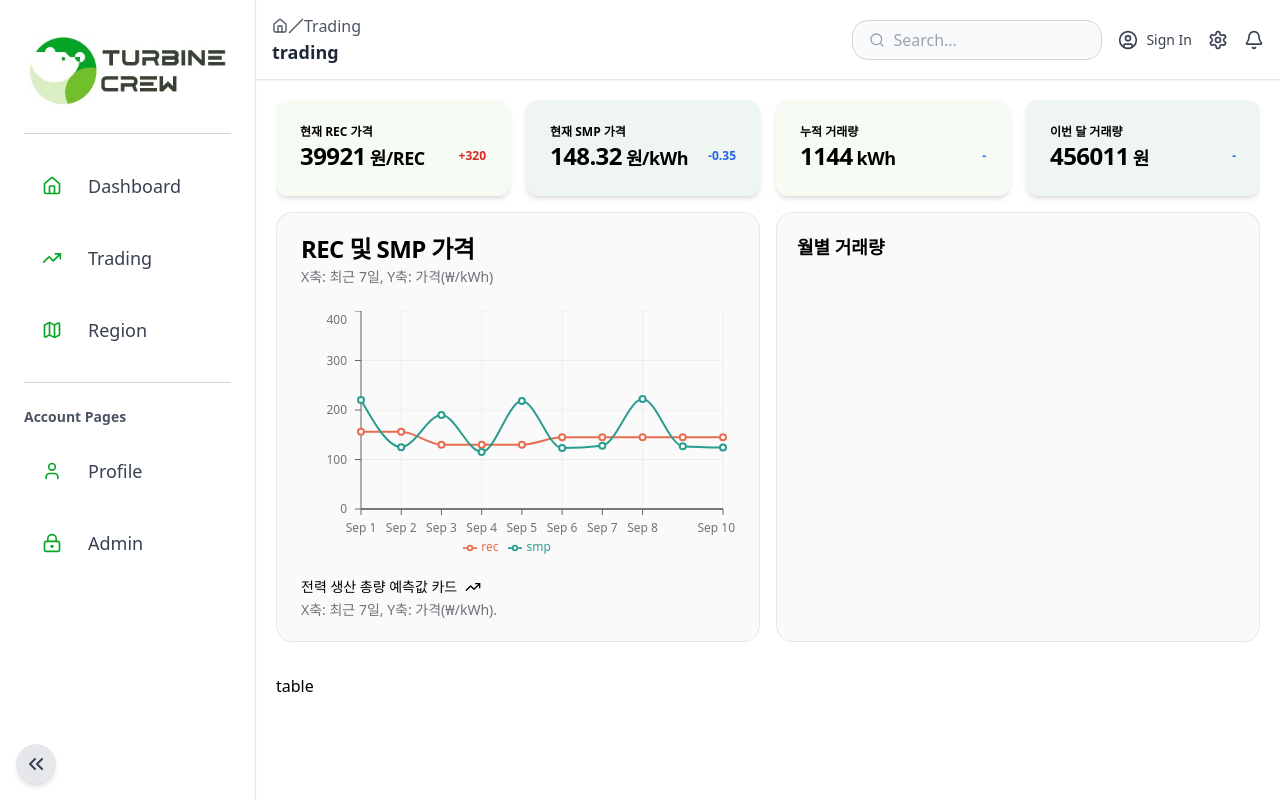
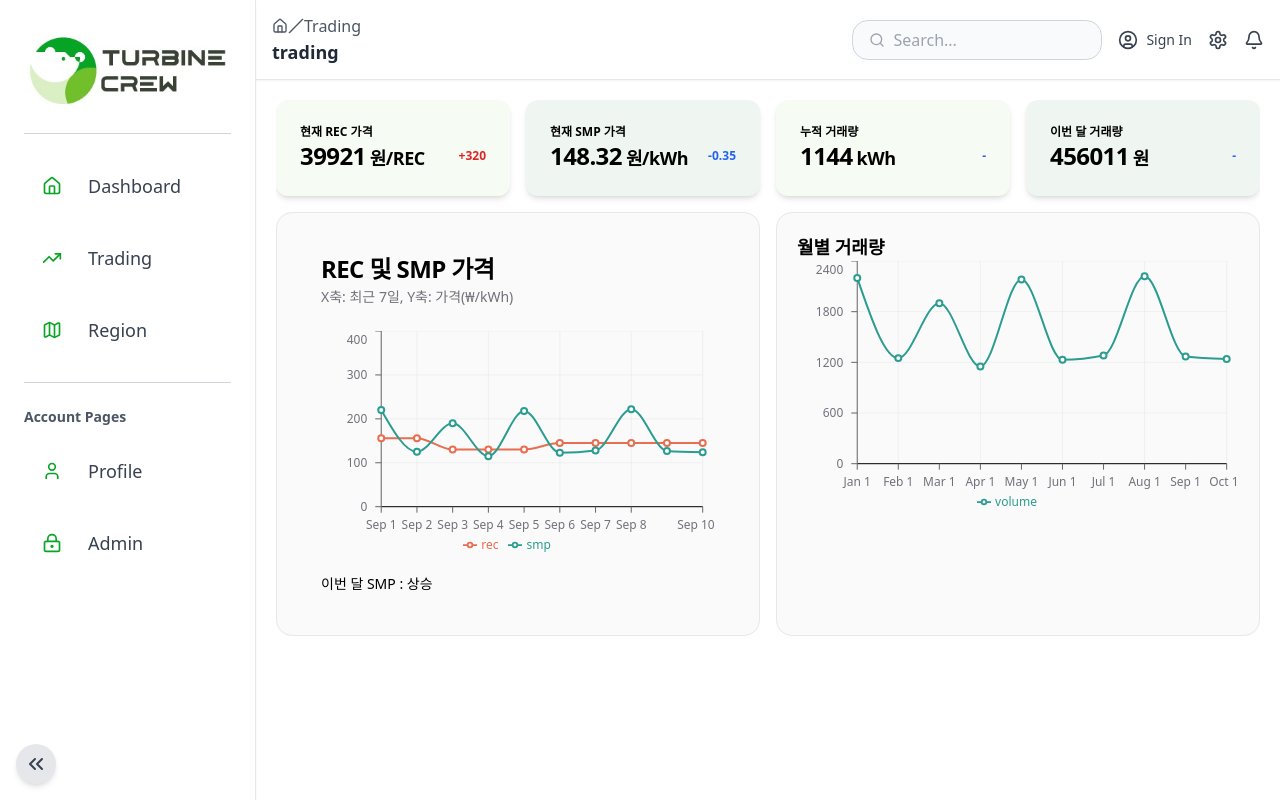
Before and after one commit to turbinecrew/turbin_electrical, a Next.js app: page /trading in a window 1280 px wide. Built offline with nearby package versions, Linux system fonts and the light colour scheme.

Commit message:
🎨 : 거래량 그래프 추가

```diff
--- a/src/app/(main)/trading/page.tsx
+++ b/src/app/(main)/trading/page.tsx
@@ -5,6 +5,7 @@ import {
 	MiniCardPT,
 } from "@/common/components/card"
 import { LineComponent } from "@/features/realtime/components/chart"
+import { VolumeChart } from "@/features/realtime/components/chart/trading-volume-chart"
 
 export default function Trading() {
 	const miniCardDatas = [
@@ -43,8 +44,8 @@ export default function Trading() {
 		<div className="page_container m-5 flex h-full w-[full-20px] flex-col gap-7 overflow-y-auto">
 			<div className="page_content flex flex-col gap-8">
 				{/* ------top------ */}
-				<div className="flex w-full flex-row gap-4">
-					<div className="flex w-1/2 flex-col gap-4">
+				<div className="flex w-full flex-col gap-4">
+					<div className="flex flex-row gap-4">
 						<div className="flex w-full gap-4">
 							{miniCardDatas.map((items: MiniCardPT, idx) => (
 								<MiniCard
@@ -58,11 +59,6 @@ export default function Trading() {
 								/>
 							))}
 						</div>
-						<CardComponent>
-							<LineComponent />
-						</CardComponent>
-					</div>
-					<div className="flex w-1/2 flex-col gap-4">
 						<div className="flex w-full gap-4">
 							{timeCardDatas.map((items: MiniCardPT, idx) => (
 								<MiniCard
@@ -74,14 +70,18 @@ export default function Trading() {
 								/>
 							))}
 						</div>
-						<TitleCard
-							className="flex h-full min-h-40"
-							title="월별 거래량"
-						></TitleCard>
+					</div>
+					<div className="grid grid-cols-2 gap-4">
+						<CardComponent>
+							<LineComponent />
+						</CardComponent>
+						<TitleCard title="월별 거래량">
+							<VolumeChart />
+						</TitleCard>
 					</div>
 				</div>
 				{/* ------bottom------ */}
-				<div className="flex w-full flex-row gap-8">table</div>
+				<div className="flex justify-center"></div>
 			</div>
 		</div>
 	)
--- a/src/common/components/card/index.tsx
+++ b/src/common/components/card/index.tsx
@@ -15,7 +15,9 @@ const CardComponent = ({
 	const colorClass = isColored ? "bg-tbPastelGreen" : "bg-[#FAFAFA]"
 
 	return (
-		<div className={`border-1 rounded-2xl border ${className} ${colorClass}`}>
+		<div
+			className={`border-1 rounded-2xl border p-5 ${className} ${colorClass}`}
+		>
 			{children}
 		</div>
 	)
--- a/src/features/realtime/components/chart/SMP-REC-line-chart/index.tsx
+++ b/src/features/realtime/components/chart/SMP-REC-line-chart/index.tsx
@@ -84,11 +84,7 @@ export function LineComponent() {
 				<div className="flex w-full items-start gap-2 text-sm">
 					<div className="grid gap-2">
 						<div className="flex items-center gap-2 font-medium leading-none">
-							전력 생산 총량 예측값 카드
-							<TrendingUp className="h-4 w-4" />
-						</div>
-						<div className="flex items-center gap-2 leading-none text-muted-foreground">
-							X축: 최근 7일, Y축: 가격(₩/kWh).
+							이번 달 SMP : 상승
 						</div>
 					</div>
 				</div>
--- /dev/null
+++ b/src/features/realtime/components/chart/trading-volume-chart/data.tsx
@@ -0,0 +1,9 @@
+import { generateChartConfig } from "@/features/region/hooks/chart/generate-chartConfig"
+import type { ChartConfig } from "@/shadcn/components/chart"
+
+import { chartData } from "./mock"
+
+export function getChartConfig() {
+	const chartConfig: ChartConfig = generateChartConfig({ data: chartData })
+	return chartConfig
+}
--- /dev/null
+++ b/src/features/realtime/components/chart/trading-volume-chart/index.tsx
@@ -0,0 +1,61 @@
+"use client"
+
+import { CartesianGrid, Line, LineChart, XAxis, YAxis } from "recharts"
+
+import {
+	ChartContainer,
+	ChartLegend,
+	ChartLegendContent,
+	ChartTooltip,
+	ChartTooltipContent,
+} from "@/shadcn/components/chart"
+
+import { getChartConfig } from "./data"
+import { chartData } from "./mock"
+import { TitleCard } from "@/common/components/card"
+
+export function VolumeChart() {
+	const chartConfig = getChartConfig()
+
+	return (
+		<div className="">
+			<ChartContainer config={chartConfig}>
+				<LineChart
+					accessibilityLayer
+					data={chartData}
+					margin={{
+						left: 0,
+						right: 12,
+					}}
+				>
+					<CartesianGrid vertical={true} horizontal={true} />
+					<XAxis
+						dataKey="date"
+						tickLine={true}
+						axisLine={{ stroke: "#000000", strokeWidth: 1 }}
+						tickMargin={8}
+						tickFormatter={(value) => {
+							const date = new Date(value)
+							return date.toLocaleDateString("en-US", {
+								month: "short",
+								day: "numeric",
+							})
+						}}
+					/>
+					<YAxis tickLine={true} axisLine={true} tickMargin={8} />
+					<ChartTooltip cursor={false} content={<ChartTooltipContent />} />
+					<Line
+						dataKey="volume"
+						type="monotone"
+						stroke="var(--color-volume)"
+						strokeWidth={2}
+					/>
+
+					<ChartLegend>
+						<ChartLegendContent />
+					</ChartLegend>
+				</LineChart>
+			</ChartContainer>
+		</div>
+	)
+}
--- /dev/null
+++ b/src/features/realtime/components/chart/trading-volume-chart/mock.ts
@@ -0,0 +1,12 @@
+export const chartData = [
+	{ date: "2024-01", volume: 2200 },
+	{ date: "2024-02", volume: 1250 },
+	{ date: "2024-03", volume: 1900 },
+	{ date: "2024-04", volume: 1150 },
+	{ date: "2024-05", volume: 2180 },
+	{ date: "2024-06", volume: 1230 },
+	{ date: "2024-07", volume: 1280 },
+	{ date: "2024-08", volume: 2220 },
+	{ date: "2024-09", volume: 1270 },
+	{ date: "2024-10", volume: 1240 },
+]
```
